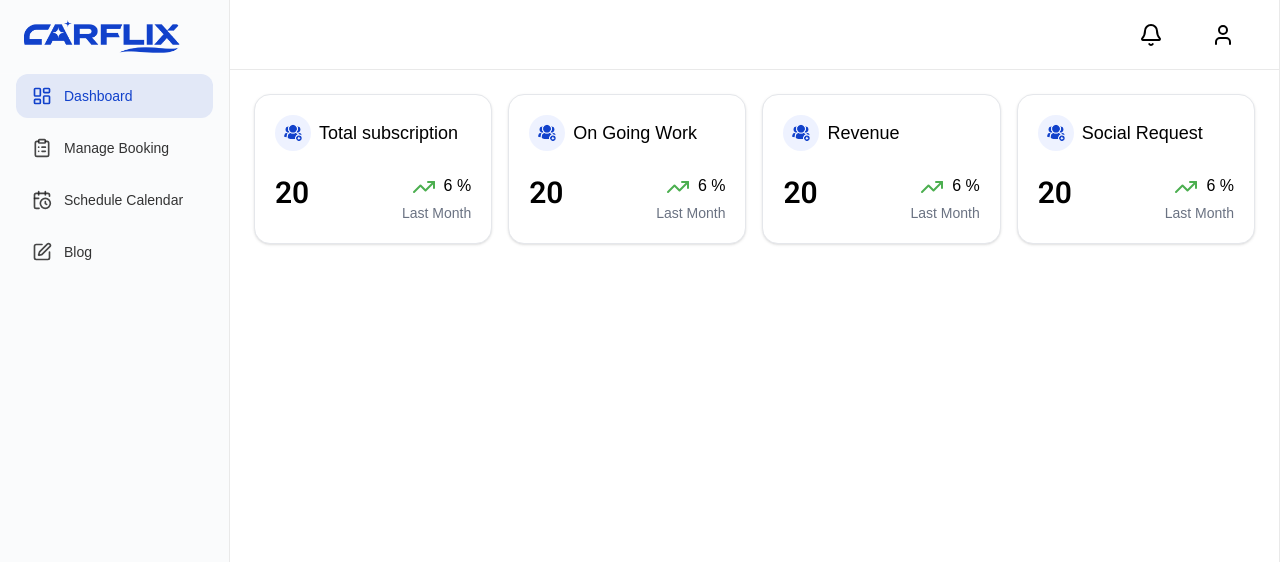
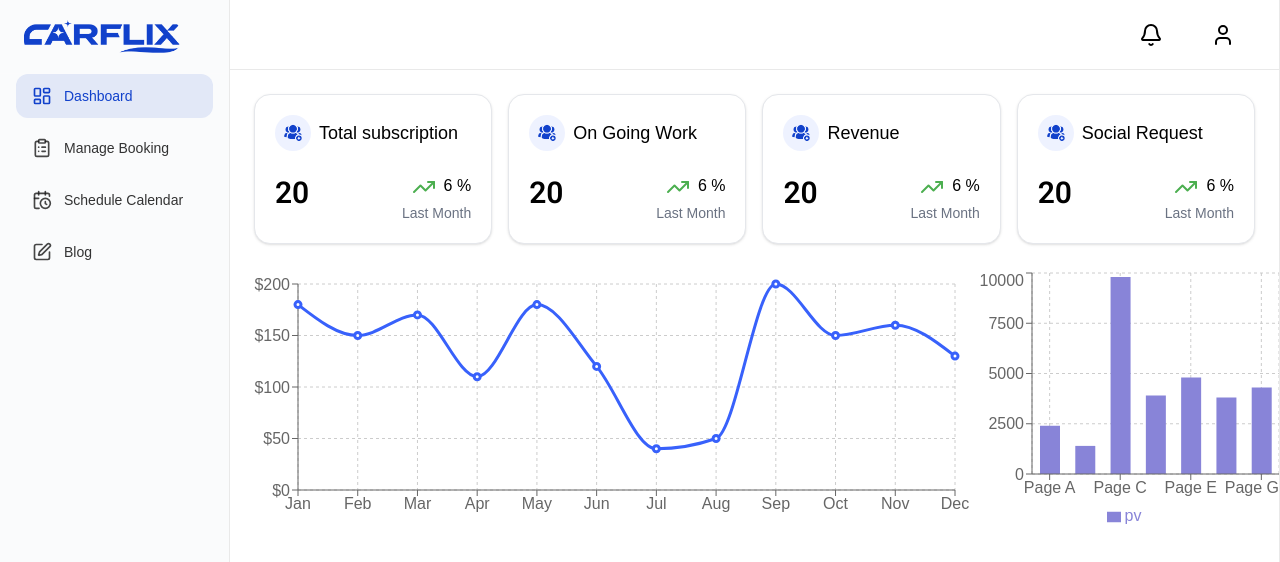
Before and after one commit to SopnilSwapon/car-flix-repo, a Next.js app: page /dashboard in a window 1280 px wide. Shown: the top 562 px of the page. Built offline with nearby package versions, Linux system fonts and the light colour scheme.

Commit message:
added revenue chart

```diff
--- /dev/null
+++ b/app/Components/RevenueChart.tsx
@@ -0,0 +1,223 @@
+// "use client";
+
+// import {
+//   CartesianGrid,
+//   Line,
+//   LineChart,
+//   Tooltip,
+//   XAxis,
+//   YAxis,
+//   ResponsiveContainer,
+// } from "recharts";
+
+// type ActiveDotProps = {
+//   cx?: number;
+//   cy?: number;
+//   r?: number;
+//   chartBottom: number;   // <- we inject this
+//   stripWidth?: number;   // <- optional width
+// };
+
+// // Draw the shaded strip from the point (cy) down to the x-axis (chartBottom),
+// // then draw the active dot on top.
+// function ActiveDot({
+//   cx,
+//   cy,
+//   r = 6,
+//   chartBottom,
+//   stripWidth = 22,
+// }: ActiveDotProps) {
+//   if (cx == null || cy == null) return null;
+//   const x = cx - stripWidth / 2;
+//   const height = Math.max(0, chartBottom - cy - 30);
+
+//   return (
+//   <g pointerEvents="none">
+//   {/* define gradient once */}
+//   <defs>
+//     <linearGradient id="hoverGradient" x1="10" y1="1" x2="10" y2="0">
+//       <stop offset="0%" stopColor="#EFF3FF" />
+//       <stop offset="100%" stopColor="#BACDFA" />
+//     </linearGradient>
+//   </defs>
+
+//   {/* use gradient as fill */}
+//   <rect
+//     x={x}
+//     y={cy}
+//     width={stripWidth}
+//     height={height}
+//     rx={6}
+//     fill="url(#hoverGradient)" // reference the gradient
+//   />
+//       <circle cx={cx} cy={cy} r={r} fill="#fff" stroke="#3861FB" strokeWidth={2} />
+//     </g>
+//   );
+// }
+
+// export default function RevenueChart() {
+//   const data = [
+//     { name: "Jan", uv: 180, year: 2025 },
+//     { name: "Feb", uv: 150 },
+//     { name: "Mar", uv: 170 },
+//     { name: "Apr", uv: 110 },
+//     { name: "May", uv: 180 }, // screenshot month
+//     { name: "Jun", uv: 120 },
+//     { name: "Jul", uv: 40 },
+//     { name: "Aug", uv: 50 },
+//     { name: "Sep", uv: 200 },
+//     { name: "Oct", uv: 150 },
+//     { name: "Nov", uv: 160 },
+//     { name: "Dec", uv: 130 },
+//   ];
+
+//   // keep these in sync with <LineChart margin> and <ResponsiveContainer height>
+//   const CHART_HEIGHT = 260;
+//   const MARGIN = { top: 16, right: 24, left: 8, bottom: 8 };
+//   const CHART_BOTTOM = CHART_HEIGHT - MARGIN.bottom; // bottom of plotting area
+
+//   return (
+//     <div className="w-full">
+//       <ResponsiveContainer width="100%" height={CHART_HEIGHT}>
+//         <LineChart data={data} margin={MARGIN}>
+//           <CartesianGrid strokeDasharray="3 3" />
+//           <XAxis dataKey="name" />
+//           <YAxis tickFormatter={(v: number) => `$${v}`} />
+//           <Tooltip
+//             cursor={false} // disable default full-height cursor
+//             formatter={(v: number) => [`$${v}`, "This Month", ]}
+
+//           />
+//           <Line
+//             type="monotone"
+//             dataKey="uv"
+//             stroke="#3861FB"
+//             strokeWidth={3}
+//             dot={{ r: 3 }}
+//             // Our custom activeDot draws the vertical shaded strip + dot
+//             activeDot={<ActiveDot chartBottom={CHART_BOTTOM} stripWidth={26} />}
+//             isAnimationActive={false}
+//           />
+//         </LineChart>
+//       </ResponsiveContainer>
+//     </div>
+//   );
+// }
+
+"use client";
+
+import {
+  CartesianGrid,
+  Line,
+  LineChart,
+  Tooltip,
+  XAxis,
+  YAxis,
+  ResponsiveContainer,
+} from "recharts";
+
+type ActiveDotProps = {
+  cx?: number;
+  cy?: number;
+  r?: number;
+  chartBottom: number;
+  stripWidth?: number;
+};
+
+// ---- Custom Active Dot with gradient strip ----
+function ActiveDot({
+  cx,
+  cy,
+  r = 6,
+  chartBottom,
+  stripWidth = 22,
+}: ActiveDotProps) {
+  if (cx == null || cy == null) return null;
+  const x = cx - stripWidth / 2;
+  const height = Math.max(0, chartBottom - cy - 30);
+
+  return (
+    <g pointerEvents="none">
+      <defs>
+        <linearGradient id="hoverGradient" x1="10" y1="1" x2="10" y2="0">
+          <stop offset="0%" stopColor="#EFF3FF" />
+          <stop offset="100%" stopColor="#BACDFA" />
+        </linearGradient>
+      </defs>
+
+      <rect
+        x={x}
+        y={cy}
+        width={stripWidth}
+        height={height}
+        rx={6}
+        fill="url(#hoverGradient)"
+      />
+      <circle cx={cx} cy={cy} r={r} fill="#fff" stroke="#3861FB" strokeWidth={2} />
+    </g>
+  );
+}
+
+// ---- Custom Tooltip content ----
+const CustomTooltip = ({ active, payload, label }: any) => {
+  if (active && payload && payload.length) {
+    const year = payload[0]?.payload?.year ?? "2025"; // fallback to 2025 if missing
+    return (
+      <div className="rounded-md bg-white shadow-md px-3 py-2 text-gray-700 text-sm border border-gray-200">
+        <p className="font-semibold text-gray-800">
+          {label} {year}
+        </p>
+        <p>
+          <span className="text-blue-600 font-medium">
+            ${payload[0].value}
+          </span>{" "}
+          <span className="text-gray-500">This Month</span>
+        </p>
+      </div>
+    );
+  }
+  return null;
+};
+
+export default function RevenueChart() {
+  const data = [
+    { name: "Jan", uv: 180, year: 2025 },
+    { name: "Feb", uv: 150, year: 2025 },
+    { name: "Mar", uv: 170, year: 2025 },
+    { name: "Apr", uv: 110, year: 2025 },
+    { name: "May", uv: 180, year: 2025 },
+    { name: "Jun", uv: 120, year: 2025 },
+    { name: "Jul", uv: 40, year: 2025 },
+    { name: "Aug", uv: 50, year: 2025 },
+    { name: "Sep", uv: 200, year: 2025 },
+    { name: "Oct", uv: 150, year: 2025 },
+    { name: "Nov", uv: 160, year: 2025 },
+    { name: "Dec", uv: 130, year: 2025 },
+  ];
+
+  const CHART_HEIGHT = 260;
+  const MARGIN = { top: 16, right: 24, left: 8, bottom: 8 };
+  const CHART_BOTTOM = CHART_HEIGHT - MARGIN.bottom;
+
+  return (
+    <div className="w-full">
+      <ResponsiveContainer width="100%" height={CHART_HEIGHT}>
+        <LineChart data={data} margin={MARGIN}>
+          <CartesianGrid strokeDasharray="3 3" />
+          <XAxis dataKey="name" />
+          <YAxis tickFormatter={(v: number) => `$${v}`} />
+          <Tooltip cursor={false} content={<CustomTooltip />} />
+          <Line
+            type="monotone"
+            dataKey="uv"
+            stroke="#3861FB"
+            strokeWidth={3}
+            dot={{ r: 3 }}
+            activeDot={<ActiveDot chartBottom={CHART_BOTTOM} stripWidth={26} />}
+            isAnimationActive={false}
+          />
+        </LineChart>
+      </ResponsiveContainer>
+    </div>
+  );
+}
--- /dev/null
+++ b/app/Components/SubscriberStaticsChart.tsx
@@ -0,0 +1,117 @@
+import { BarChart, Bar, XAxis, YAxis, CartesianGrid, Tooltip, Legend, TooltipContentProps } from 'recharts';
+import { TooltipIndex } from 'recharts/types/state/tooltipSlice';
+
+// #region Sample data
+const data = [
+  {
+    name: 'Page A',
+    uv: 4000,
+    pv: 2400,
+    amt: 2400,
+  },
+  {
+    name: 'Page B',
+    uv: 3000,
+    pv: 1398,
+    amt: 2210,
+  },
+  {
+    name: 'Page C',
+    uv: 2000,
+    pv: 9800,
+    amt: 2290,
+  },
+  {
+    name: 'Page D',
+    uv: 2780,
+    pv: 3908,
+    amt: 2000,
+  },
+  {
+    name: 'Page E',
+    uv: 1890,
+    pv: 4800,
+    amt: 2181,
+  },
+  {
+    name: 'Page F',
+    uv: 2390,
+    pv: 3800,
+    amt: 2500,
+  },
+  {
+    name: 'Page G',
+    uv: 3490,
+    pv: 4300,
+    amt: 2100,
+  },
+];
+
+// #endregion
+const getIntroOfPage = (label: string | number | undefined) => {
+  if (label === 'Page A') {
+    return "Page A is about men's clothing";
+  }
+  if (label === 'Page B') {
+    return "Page B is about women's dress";
+  }
+  if (label === 'Page C') {
+    return "Page C is about women's bag";
+  }
+  if (label === 'Page D') {
+    return 'Page D is about household goods';
+  }
+  if (label === 'Page E') {
+    return 'Page E is about food';
+  }
+  if (label === 'Page F') {
+    return 'Page F is about baby food';
+  }
+  return '';
+};
+
+const CustomTooltip = ({ active, payload, label }: TooltipContentProps<string | number, string>) => {
+  const isVisible = active && payload && payload.length;
+  return (
+    <div className="custom-tooltip" style={{ visibility: isVisible ? 'visible' : 'hidden' }}>
+      {isVisible && (
+        <>
+          <p className="label">{`${label} : ${payload[0].value}`}</p>
+          <p className="intro">{getIntroOfPage(label)}</p>
+          <p className="desc">Anything you want can be displayed here.</p>
+        </>
+      )}
+    </div>
+  );
+};
+
+const CustomContentOfTooltip = ({
+  isAnimationActive = true,
+  defaultIndex,
+}: {
+  isAnimationActive?: boolean;
+  defaultIndex?: TooltipIndex;
+}) => {
+  return (
+    <BarChart
+      style={{ width: '100%', maxWidth: '300px', maxHeight: '70vh', aspectRatio: 1.618 }}
+      responsive
+      data={data}
+      margin={{
+        top: 5,
+        right: 0,
+        left: 0,
+        bottom: 0,
+      }}
+    >
+      <CartesianGrid strokeDasharray="3 3" />
+      <XAxis dataKey="name" />
+      <YAxis width="auto" />
+      <Tooltip content={CustomTooltip} isAnimationActive={isAnimationActive} defaultIndex={defaultIndex} />
+      <Legend />
+      <Bar dataKey="pv" barSize={20} fill="#8884d8" isAnimationActive={isAnimationActive} />
+    </BarChart>
+  );
+};
+
+export default CustomContentOfTooltip;
--- a/app/dashboard/page.tsx
+++ b/app/dashboard/page.tsx
@@ -2,8 +2,12 @@
 import React from 'react'
 import StatCard from '../Components/StateCard'
 import logo from "@/public/Frame (1).png"
+import RevenueChart from '../Components/RevenueChart'
+import SubscriberStaticsChart from '../Components/SubscriberStaticsChart'
 export default function page() {
   return (
+    <div>
+
     <div className='py-6 mx-6 flex gap-4'>
        <StatCard
         title="Total subscription"
@@ -34,5 +38,11 @@ export default function page() {
         Icon={logo}
       />
     </div>
+    <div className='flex justify-between'>
+
+      <RevenueChart/>
+      <SubscriberStaticsChart/>
+    </div>
+    </div>
   )
 }
--- a/package.json
+++ b/package.json
@@ -14,7 +14,8 @@
     "next": "16.0.0",
     "react": "19.2.0",
     "react-dom": "19.2.0",
-    "react-hook-form": "^7.65.0"
+    "react-hook-form": "^7.65.0",
+    "recharts": "^3.3.0"
   },
   "devDependencies": {
     "@tailwindcss/postcss": "^4",
```
Also changed, not shown: 1 other file (tests, documents, lock files or other folders).
